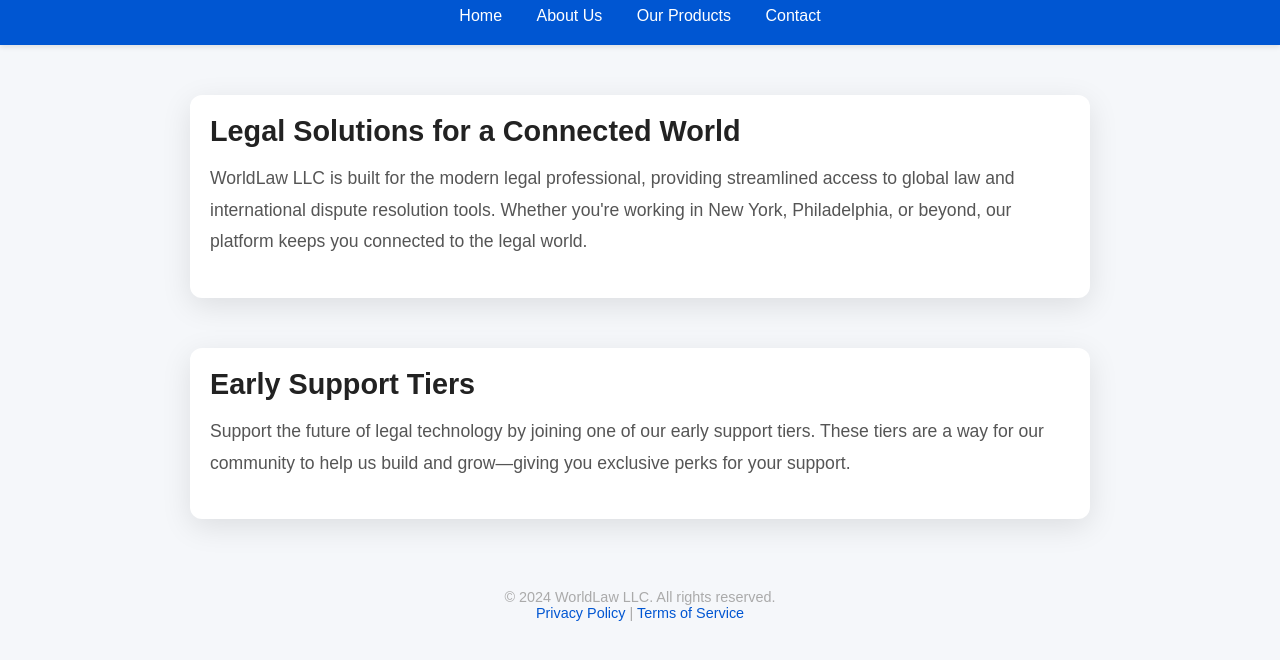
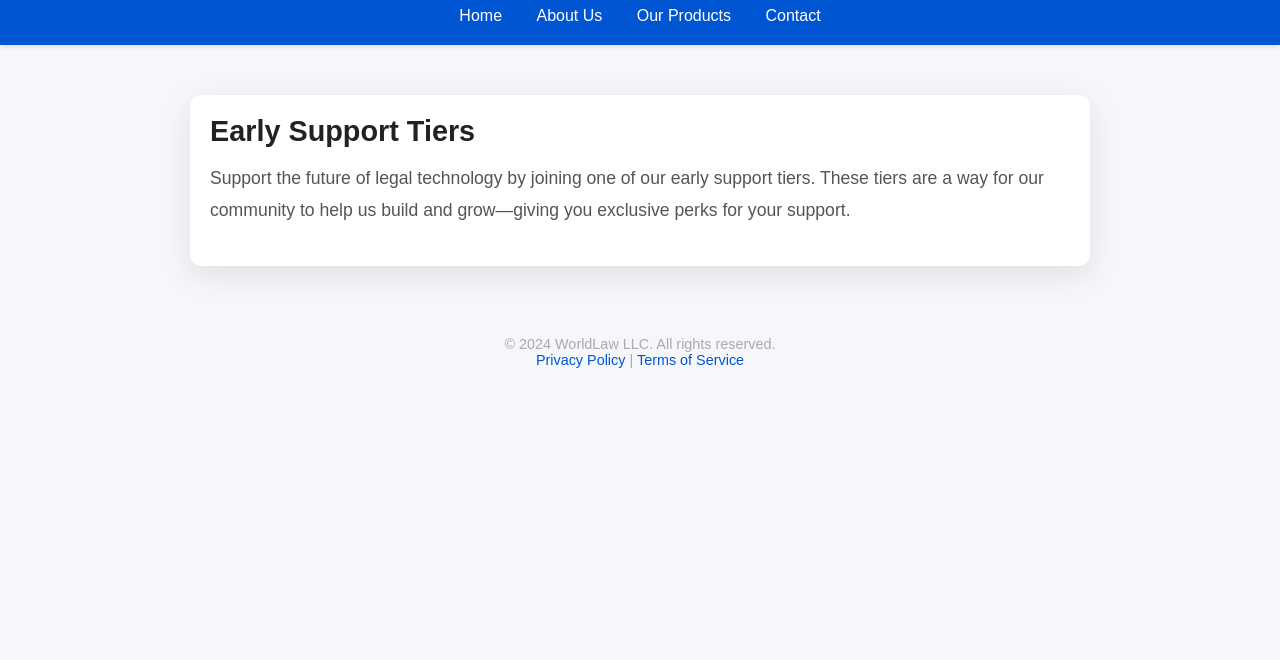
Before and after one commit to kianerfaan/worldlaw, a plain HTML site: page index.html in a window 1280 px wide. Shown: the part 60-720 px from the top of the page. Drawn offline with Linux system fonts and the light colour scheme.

Commit message:
Update index.html

```diff
--- a/index.html
+++ b/index.html
@@ -21,11 +21,6 @@
     </nav>
 </header>
 
-<section id="intro">
-    <h2>Legal Solutions for a Connected World</h2>
-    <p>WorldLaw LLC is built for the modern legal professional, providing streamlined access to global law and international dispute resolution tools. Whether you're working in New York, Philadelphia, or beyond, our platform keeps you connected to the legal world.</p>
-</section>
-
 <section id="pricing">
     <h2>Early Support Tiers</h2>
     <p>Support the future of legal technology by joining one of our early support tiers. These tiers are a way for our community to help us build and grow—giving you exclusive perks for your support.</p>
```
